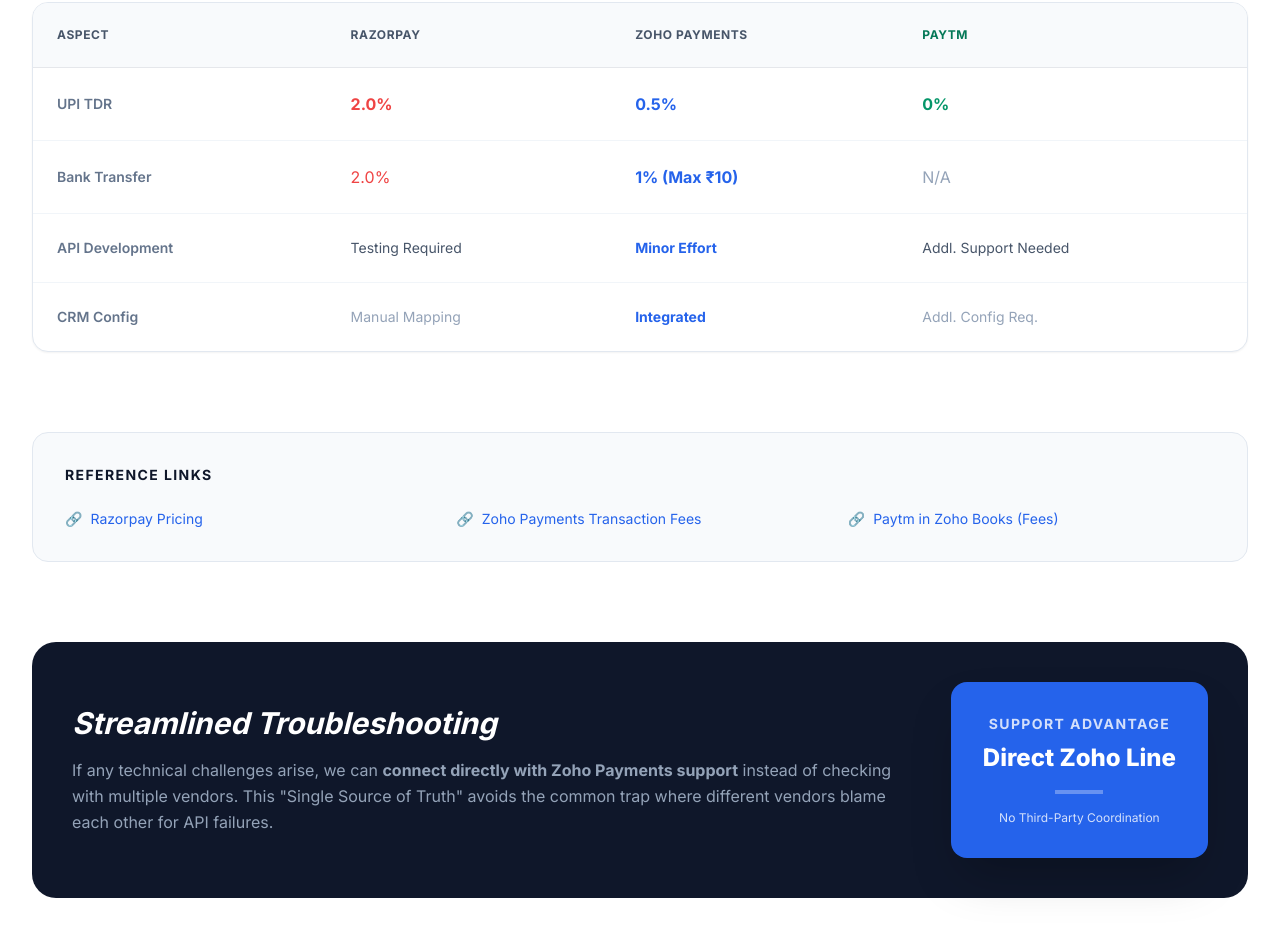
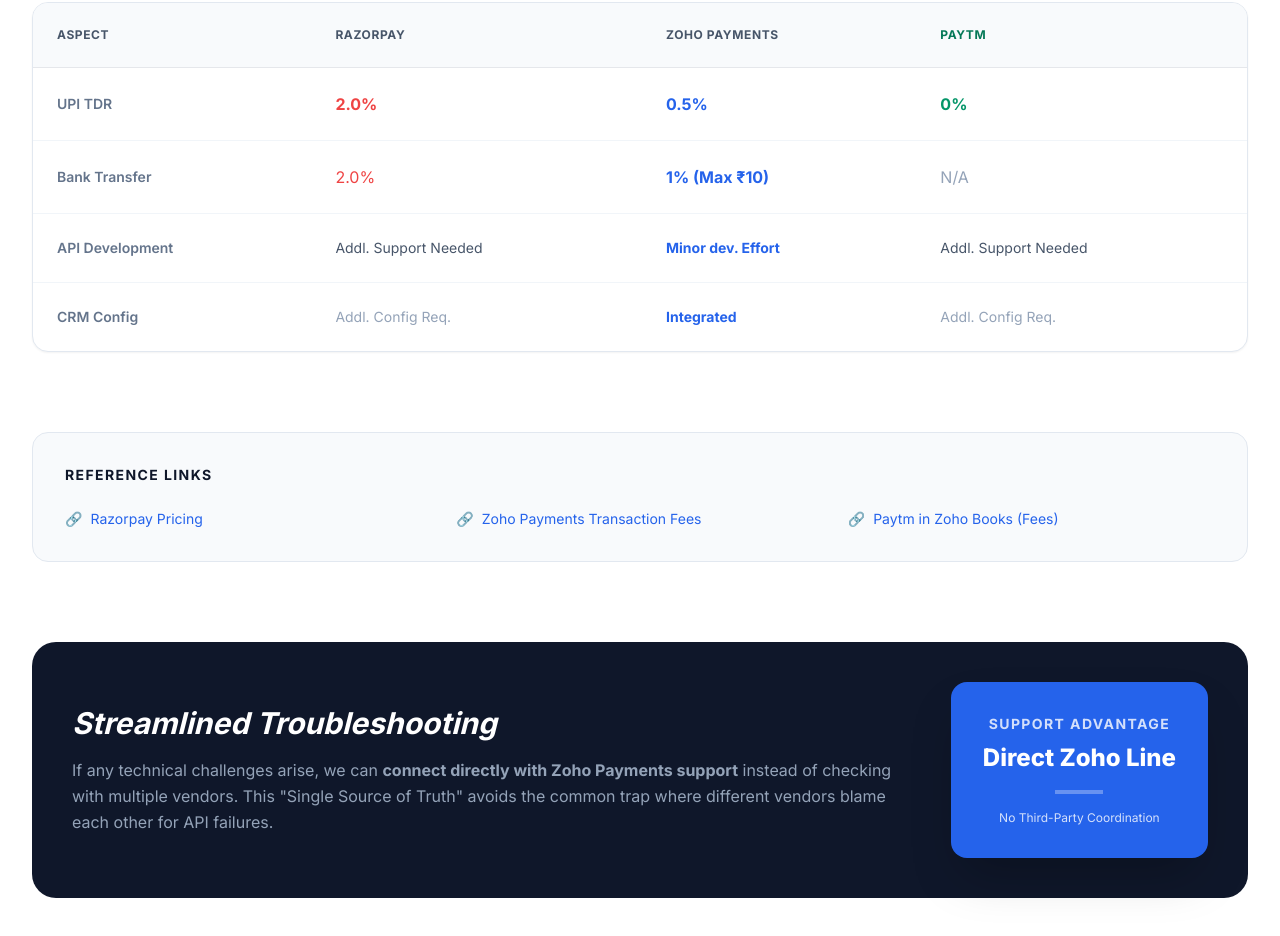
Before and after one commit to akhilsaib29/Payment_Gateway_Integration, a plain HTML site: page index.html in a window 1280 px wide. Shown: the part 1214-2150 px from the top of the page. Drawn offline with nearby package versions, Linux system fonts and the light colour scheme.

Commit message:
Update API Development and CRM Config table entries

```diff
--- a/index.html
+++ b/index.html
@@ -144,13 +144,13 @@
                         </tr>
                         <tr>
                             <td class="p-6 font-semibold text-sm text-slate-500">API Development</td>
-                            <td class="p-6 text-slate-600 text-sm">Testing Required</td>
-                            <td class="p-6 text-blue-600 font-bold text-sm">Minor Effort</td>
+                            <td class="p-6 text-slate-600 text-sm">Addl. Support Needed</td>
+                            <td class="p-6 text-blue-600 font-bold text-sm">Minor dev. Effort</td>
                             <td class="p-6 text-slate-600 text-sm">Addl. Support Needed</td>
                         </tr>
                         <tr>
                             <td class="p-6 font-semibold text-sm text-slate-500">CRM Config</td>
-                            <td class="p-6 text-slate-400 text-sm">Manual Mapping</td>
+                            <td class="p-6 text-slate-400 text-sm">Addl. Config Req.</td>
                             <td class="p-6 text-blue-600 font-bold text-sm">Integrated</td>
                             <td class="p-6 text-slate-400 text-sm">Addl. Config Req.</td>
                         </tr>
```
